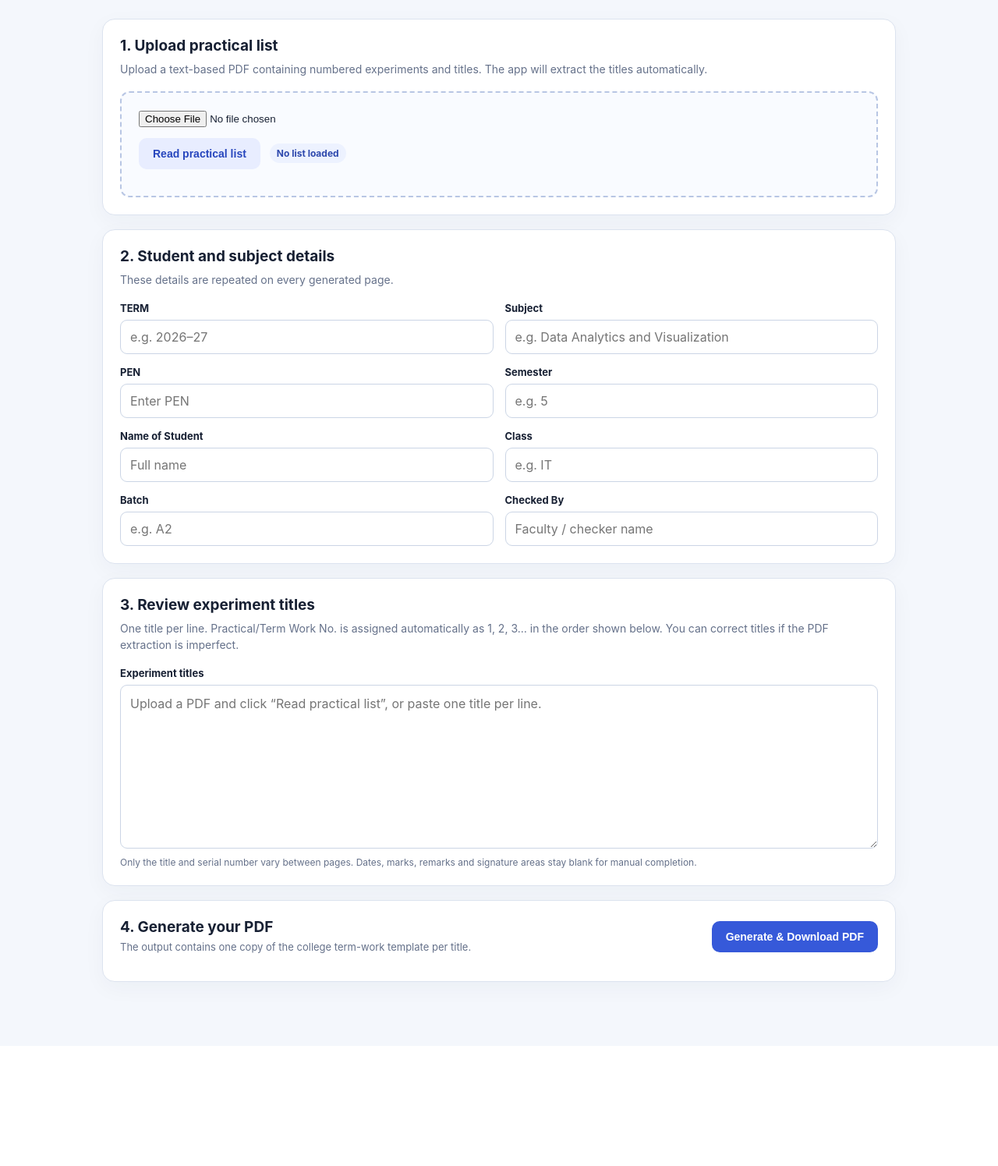
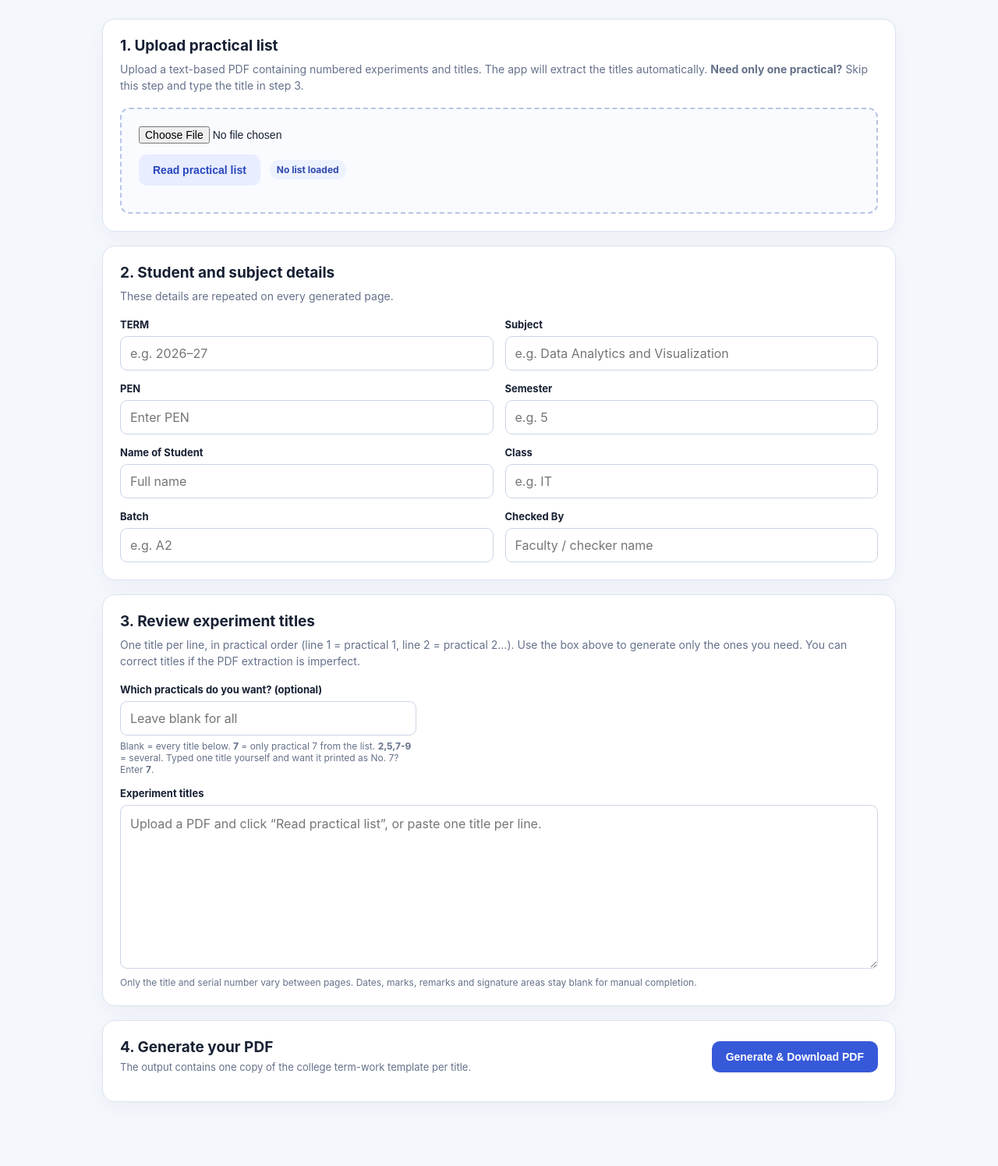
Before and after one commit to user-it24/term-work-generator, a Flask app: page / in a window 1280 px wide. Shown: the part 143-1638 px from the top of the page at 78% size. Before the commit the page ends 1422 px from the top, so only its background shows below. Run offline with Flask 3, Linux system fonts and the light colour scheme.

Commit message:
Update index.html

```diff
--- a/templates/index.html
+++ b/templates/index.html
@@ -13,7 +13,25 @@ main{max-width:1050px;margin:24px auto;padding:0 16px 40px}.card{background:var(
 h2{font-size:19px;margin:0 0 8px}.sub{color:var(--muted);font-size:14px;margin:0 0 18px;line-height:1.5}
 .grid{display:grid;grid-template-columns:repeat(2,minmax(0,1fr));gap:15px}.field label{display:block;font-size:13px;font-weight:700;margin-bottom:7px}.field input,.field textarea{width:100%;border:1px solid #cbd5e5;border-radius:9px;padding:11px 12px;font:inherit;background:#fff;color:var(--ink)}.field input:focus,.field textarea:focus{outline:2px solid #c7d2fe;border-color:var(--primary)}
 .upload{border:2px dashed #b8c6e4;border-radius:12px;padding:22px;background:#f9fbff}.upload input{max-width:100%}.row{display:flex;align-items:center;gap:12px;flex-wrap:wrap}.btn{border:0;border-radius:10px;padding:12px 18px;font-weight:700;font-size:14px;cursor:pointer}.primary{background:var(--primary);color:white}.secondary{background:#e8edff;color:#2746bd}.btn:disabled{opacity:.5;cursor:not-allowed}.status{font-size:14px;color:var(--muted);margin-top:12px}.status.error{color:#b42318}.status.success{color:#187044}.count{font-weight:700;color:#2746bd}textarea#titles{min-height:210px;resize:vertical;line-height:1.6}.hint{font-size:12px;color:var(--muted);margin-top:6px}.actions{display:flex;justify-content:space-between;align-items:center;gap:12px;flex-wrap:wrap}.note{font-size:13px;color:var(--muted);line-height:1.5}.badge{display:inline-block;background:#edf2ff;color:#2e49ad;border-radius:99px;padding:5px 9px;font-size:12px;font-weight:700}
-@media(max-width:650px){.grid{grid-template-columns:1fr}.card{padding:17px}}
+html{-webkit-text-size-adjust:100%;text-size-adjust:100%}
+body{overflow-x:hidden}
+.field input,.field textarea{-webkit-appearance:none;appearance:none;min-width:0;font-size:16px}
+.field,.card,.upload,.actions>div{min-width:0}
+.sub,.note,.status,.hint,.hero p{overflow-wrap:anywhere}
+.upload input[type=file]{width:100%;font-size:14px}
+@media(max-width:650px){
+header{padding:24px 16px}
+.hero h1{font-size:26px;line-height:1.2}
+main{margin:16px auto;padding:0 12px 32px}
+.card{padding:16px;border-radius:14px;margin-bottom:14px}
+.grid{grid-template-columns:1fr;gap:14px}
+.upload{padding:14px}
+.upload .row{flex-direction:column;align-items:stretch;gap:10px}
+.upload .row .badge{align-self:flex-start}
+.btn{width:100%;min-height:46px;padding:13px 16px;font-size:15px}
+.actions{flex-direction:column;align-items:stretch;gap:14px}
+textarea#titles{min-height:180px}
+}
 </style>
 </head>
 <body>
@@ -21,8 +39,8 @@ h2{font-size:19px;margin:0 0 8px}.sub{color:var(--muted);font-size:14px;margin:0
 <main>
 <form id="generatorForm" action="/generate" method="post">
 <section class="card">
-<h2>1. Upload practical list</h2><p class="sub">Upload a text-based PDF containing numbered experiments and titles. The app will extract the titles automatically.</p>
-<div class="upload"><input type="file" id="practical_pdf" name="practical_pdf" accept="application/pdf,.pdf" required><div class="row" style="margin-top:14px"><button type="button" class="btn secondary" id="extractBtn">Read practical list</button><span class="badge" id="countBadge">No list loaded</span></div><div class="status" id="uploadStatus" role="status"></div></div>
+<h2>1. Upload practical list</h2><p class="sub">Upload a text-based PDF containing numbered experiments and titles. The app will extract the titles automatically. <strong>Need only one practical?</strong> Skip this step and type the title in step 3.</p>
+<div class="upload"><input type="file" id="practical_pdf" accept="application/pdf,.pdf"><div class="row" style="margin-top:14px"><button type="button" class="btn secondary" id="extractBtn">Read practical list</button><span class="badge" id="countBadge">No list loaded</span></div><div class="status" id="uploadStatus" role="status"></div></div>
 </section>
 <section class="card">
 <h2>2. Student and subject details</h2><p class="sub">These details are repeated on every generated page.</p>
@@ -38,11 +56,12 @@ h2{font-size:19px;margin:0 0 8px}.sub{color:var(--muted);font-size:14px;margin:0
 </div>
 </section>
 <section class="card">
-<h2>3. Review experiment titles</h2><p class="sub">One title per line. Practical/Term Work No. is assigned automatically as 1, 2, 3… in the order shown below. You can correct titles if the PDF extraction is imperfect.</p>
+<h2>3. Review experiment titles</h2><p class="sub">One title per line, in practical order (line 1 = practical 1, line 2 = practical 2…). Use the box above to generate only the ones you need. You can correct titles if the PDF extraction is imperfect.</p>
+<div class="field" style="margin-bottom:15px;max-width:380px"><label for="practical_numbers">Which practicals do you want? (optional)</label><input id="practical_numbers" name="practical_numbers" inputmode="text" autocomplete="off" placeholder="Leave blank for all"><div class="hint">Blank = every title below. <b>7</b> = only practical 7 from the list. <b>2,5,7-9</b> = several. Typed one title yourself and want it printed as No. 7? Enter <b>7</b>.</div><div class="status" id="selectionPreview" role="status"></div></div>
 <div class="field"><label for="titles">Experiment titles</label><textarea id="titles" name="titles" placeholder="Upload a PDF and click “Read practical list”, or paste one title per line." required></textarea><div class="hint">Only the title and serial number vary between pages. Dates, marks, remarks and signature areas stay blank for manual completion.</div></div>
 </section>
 <section class="card">
-<div class="actions"><div><h2 style="margin-bottom:5px">4. Generate your PDF</h2><div class="note">The output contains one copy of the college term-work template per title.</div></div><button class="btn primary" type="submit">Generate & Download PDF</button></div>
+<div class="actions"><div><h2 style="margin-bottom:5px">4. Generate your PDF</h2><div class="note">The output contains one copy of the college term-work template per title.</div></div><button class="btn primary" type="submit">Generate &amp; Download PDF</button></div>
 <div class="status" id="generateStatus" role="status"></div>
 </section>
 </form>
@@ -80,10 +99,57 @@ extractBtn.addEventListener('click', async () => {
   } finally { extractBtn.disabled=false; extractBtn.textContent='Read practical list'; }
 });
 
+const numbersInput = document.getElementById('practical_numbers');
+const preview = document.getElementById('selectionPreview');
+
+function currentTitles(){ return titlesBox.value.split(/\r?\n/).map(x=>x.trim()).filter(Boolean); }
+
+function parseNumbers(spec){
+  const out = new Set();
+  for (const token of spec.trim().split(/[,\s;]+/)) {
+    if (!token) continue;
+    const m = token.match(/^(\d{1,2})(?:[-–](\d{1,2}))?$/);
+    if (!m) throw new Error(`"${token}" is not a valid practical number. Use e.g. 7 or 2,5,7-9.`);
+    const lo = +m[1], hi = m[2] ? +m[2] : lo;
+    if (lo < 1 || hi < lo || hi > 99) throw new Error(`"${token}" is not a valid practical number range.`);
+    for (let n = lo; n <= hi; n++) out.add(n);
+  }
+  return [...out].sort((a,b)=>a-b);
+}
+
+function selectPracticals(titles, spec){
+  const nums = parseNumbers(spec);
+  if (!nums.length) return titles.map((t,i)=>[i+1,t]);
+  if (nums.every(n => n <= titles.length)) return nums.map(n=>[n, titles[n-1]]);
+  if (nums.length === titles.length) return nums.map((n,i)=>[n, titles[i]]);
+  throw new Error(`You asked for practical number(s) ${nums.join(', ')}, but the list below has ${titles.length} title(s). Enter one title for each number, or pick numbers that exist in the list.`);
+}
+
+function updatePreview(){
+  const titles = currentTitles();
+  if (!titles.length) { preview.textContent = ''; preview.className = 'status'; return; }
+  try {
+    const picked = selectPracticals(titles, numbersInput.value);
+    const text = picked.length > 4
+      ? `${picked.length} pages: No. ${picked[0][0]} to No. ${picked[picked.length-1][0]}`
+      : picked.map(([n,t]) => `No. ${n} – ${t.length > 45 ? t.slice(0,45) + '…' : t}`).join('  |  ');
+    preview.textContent = `Will generate ${picked.length} page(s): ${text}`;
+    preview.className = 'status success';
+  } catch (err) {
+    preview.textContent = err.message; preview.className = 'status error';
+  }
+}
+titlesBox.addEventListener('input', updatePreview);
+numbersInput.addEventListener('input', updatePreview);
+new MutationObserver(updatePreview).observe(countBadge, {childList:true, characterData:true, subtree:true});
+
 document.getElementById('generatorForm').addEventListener('submit', (e) => {
-  const lines = titlesBox.value.split(/\r?\n/).map(x=>x.trim()).filter(Boolean);
-  if (!lines.length) { e.preventDefault(); alert('Add at least one practical title.'); return; }
-  document.getElementById('generateStatus').textContent = `Generating ${lines.length} page(s)…`;
+  const titles = currentTitles();
+  if (!titles.length) { e.preventDefault(); alert('Add at least one practical title.'); return; }
+  let picked;
+  try { picked = selectPracticals(titles, numbersInput.value); }
+  catch (err) { e.preventDefault(); alert(err.message); return; }
+  document.getElementById('generateStatus').textContent = `Generating ${picked.length} page(s)…`;
 });
 </script>
 </body>
```
